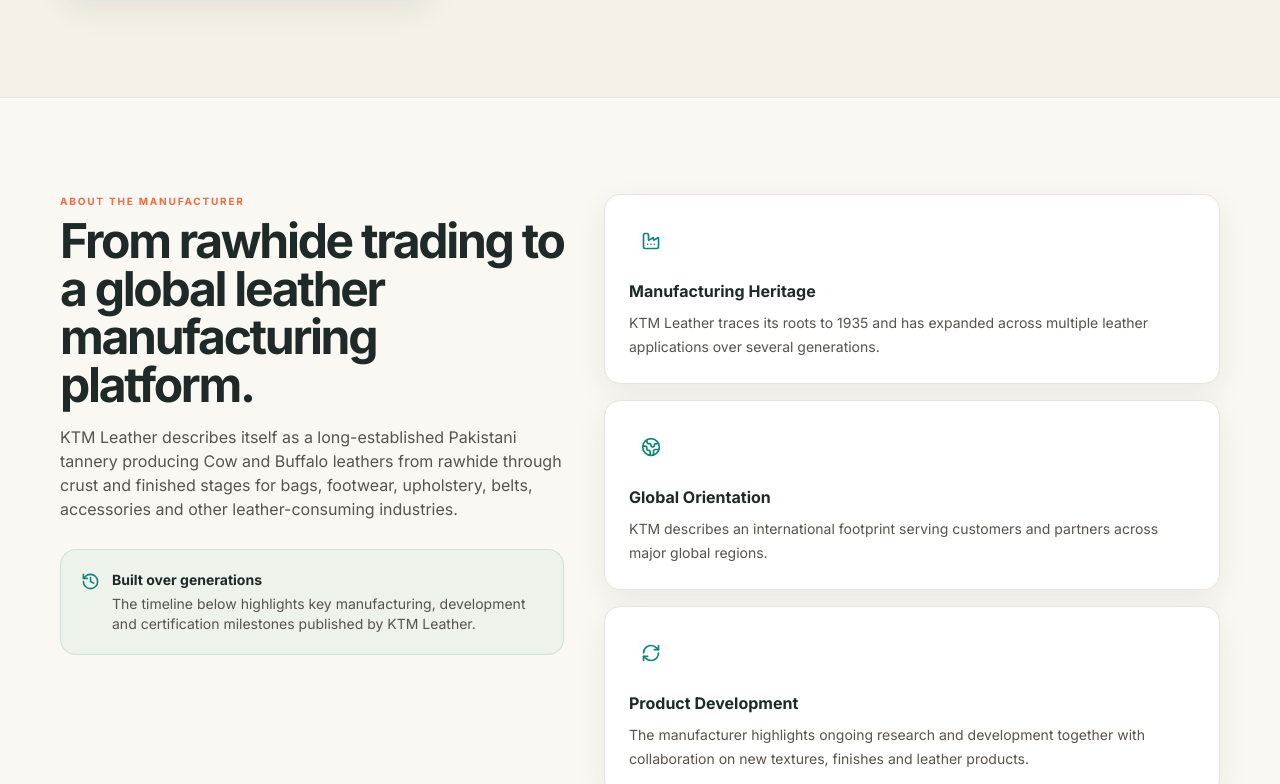
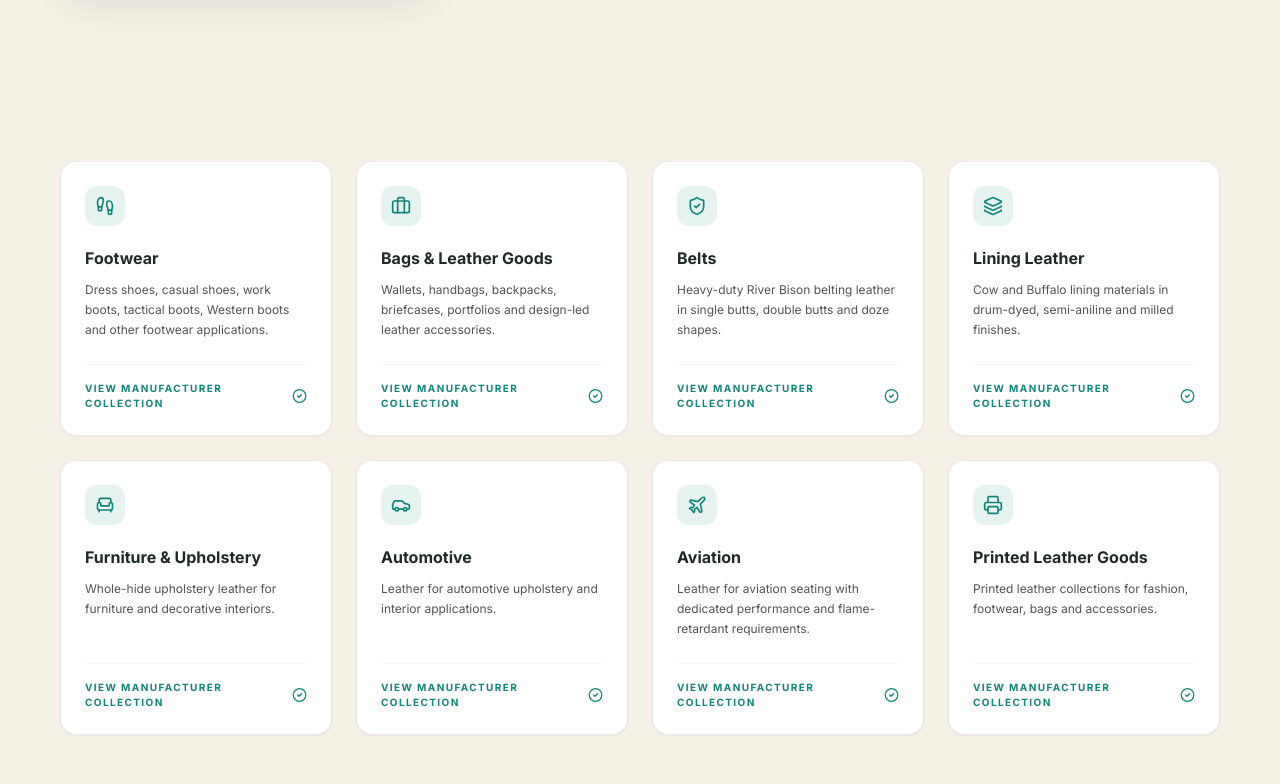
Before and after one commit to Sameer-tech-web/Https-leatherlix-frontend, a React (Vite) app: page / in a window 1280 px wide. Shown: the part 2559-3343 px from the top of the page. Built offline with nearby package versions, Linux system fonts and the light colour scheme.

Commit message:
Update Home.jsx

```diff
--- a/src/pages/Home.jsx
+++ b/src/pages/Home.jsx
@@ -1,5 +1,6 @@
 import Hero from '../components/Hero';
 import CategoryGrid from '../components/CategoryGrid';
+import Applications from '../components/Applications';
 import AboutSection from '../components/AboutSection';
 import ProductDetailSection from '../components/ProductDetailSection';
 import QualitySection from '../components/QualitySection';
@@ -13,6 +14,7 @@
     <>
       <Hero />
       <CategoryGrid />
+      <Applications />
       <AboutSection />
       <ProductDetailSection />
       <QualitySection />
```
